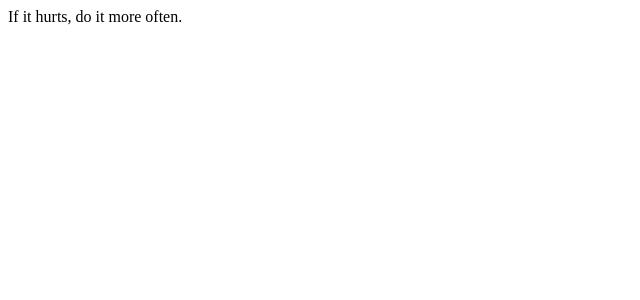
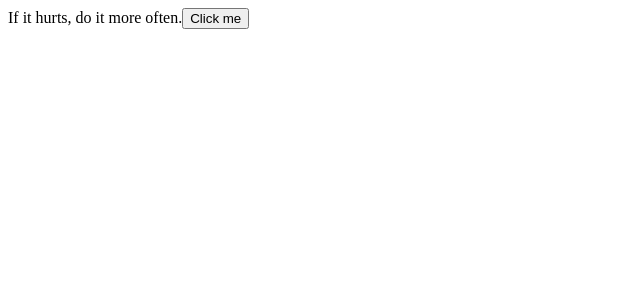
Before and after one commit to stylized-substance/Full-Stack-open-2022, a React (Create React App) app in the folder part1/anecdotes/: page / in a window 1280 px wide. Shown: the top 300 px of the page, without its empty margins (0-640 px from the left). Built offline with nearby package versions, Linux system fonts and the light colour scheme.

Commit message:
added button

```diff
--- a/part1/anecdotes/src/App.js
+++ b/part1/anecdotes/src/App.js
@@ -1,14 +1,13 @@
 import React from 'react';
 import { useState } from 'react'
 
-/*const Button = () => {
+const Button = ({handleClick, text}) => {
   return (
     <button onClick={handleClick}>
       {text}
     </button>
   )
 }
-*/
 
 const randomNumberGenerator = (min, max) => {
   return (Math.random() * (max - min) + min).toFixed(0)
@@ -29,12 +28,13 @@ const App = () => {
   const [selected, setSelected] = useState(0)
 
   const handleButtonClick = () => {
-    setSelected
+    setSelected(randomNumberGenerator())
   }
 
   return (
     <div>
       {anecdotes[selected]}
+      <Button handleClick={handleButtonClick} text="Click me" />
     </div>
   )
 }
```
